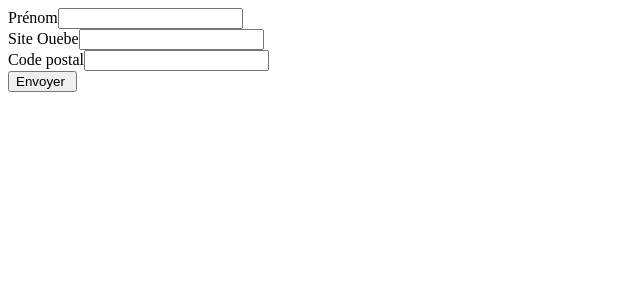
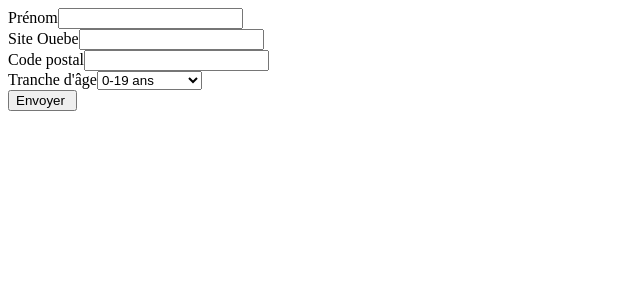
Before and after one commit to ItechSup-Ariane/Framework-MTS, a PHP site: page / in a window 1280 px wide. Shown: the top 300 px of the page, without its empty margins (0-640 px from the left). Run offline with PHP 8.4, Linux system fonts and the light colour scheme.

Commit message:
Built a test for the SelectWidget.

```diff
--- a/index.php
+++ b/index.php
@@ -7,6 +7,7 @@ use \Itechsup\Form\Widget\TextWidget;
 use \Itechsup\Form\Widget\UrlWidget;
 use \Itechsup\Form\Widget\PostcodeWidget;
 use \Itechsup\Form\Widget\SubmitWidget;
+use \Itechsup\Form\Widget\SelectWidget;
 
 $form = new Form('test');
 
@@ -22,11 +23,23 @@ $postcodeWidget = new PostcodeWidget('postcode', 'Code postal', null, array(
   'id' => 'postcode',
   'class' => 'blublu',
 ));
+$ageRanges = array(
+  '0-19 ans',
+  '20-39 ans',
+  '40-59 ans',
+  '60-74 ans',
+  '75 ans et plus',
+);
+$ageRangeWidget = new SelectWidget('age-range', 'Tranche d\'âge', $ageRanges, array(), array(
+  'id' => 'age-range',
+  'class' => 'large',
+));
 $submitWidget = new SubmitWidget('submit', 'Envoyer');
 
 $form->addWidget($firstnameWidget)
   ->addWidget($websiteWidget)
   ->addWidget($postcodeWidget)
+  ->addWidget($ageRangeWidget)
   ->addWidget($submitWidget);
 
 if (!empty($_POST) && isset($_POST)) {
--- a/src/Itechsup/Form/Widget/ChoiceWidget.php
+++ b/src/Itechsup/Form/Widget/ChoiceWidget.php
@@ -26,7 +26,7 @@ abstract class ChoiceWidget extends Widget
    *   An array of key-value pairs to use for the choice:
    *    - key is the data that will be used to process the form
    *    - value is the string that will be displayed to the user
-   * @param $selectedValues array (optional)
+   * @param $selectedChoices array (optional)
    *   An array containing the selected options (or choices).
    *   The array values are the selected $options keys.
    * @param $attributes array (optional)
@@ -40,23 +40,30 @@ abstract class ChoiceWidget extends Widget
   }
 
   /**
-   * Return the array of options
+   * Return the array of choices
    */
-  public function getOptions()
+  public function getChoices()
   {
-    return $this->options;
+    return $this->choices;
   }
 
   /**
-   * Return the array of selected options
+   * Set the array of available choices
+   *
+   * @param $value
+   *  The array of available choices
+   */
+  public function setChoices($value)
+  {
+    $this->choices = $value;
+  }
+  /**
+   * Return the array of selected choices
    */
   public function getSelectedChoices()
   {
     return $this->selectedChoices;
   }
 
-  public function setValue($value)
-  {
-    $this->options = $value;
-  }
+
 }
--- a/src/Itechsup/Form/Widget/SelectWidget.php
+++ b/src/Itechsup/Form/Widget/SelectWidget.php
@@ -19,12 +19,14 @@ class SelectWidget extends ChoiceWidget
   {
     $output = '';
 
-    foreach ($this->options as $key => $value) {
-      $output .= '<option value="' . $value . '" ';
+    foreach ($this->choices as $key => $value) {
+      $output .= '<option value="' . $key . '" ';
 
       if (in_array($key, $this->selectedChoices)) {
         $output .= 'selected ';
       }
+      $output .= '>' . $value;
+      $output .= '</option>';
     }
     return $output;
   }
```
